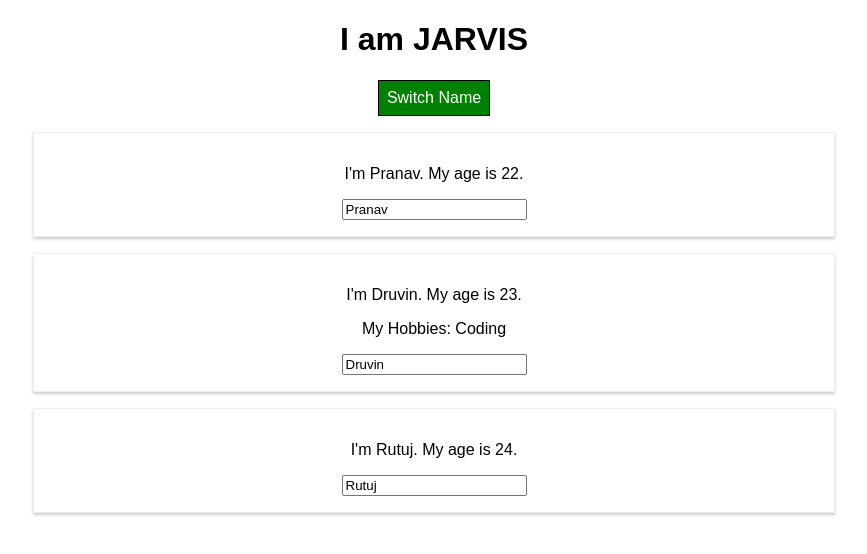
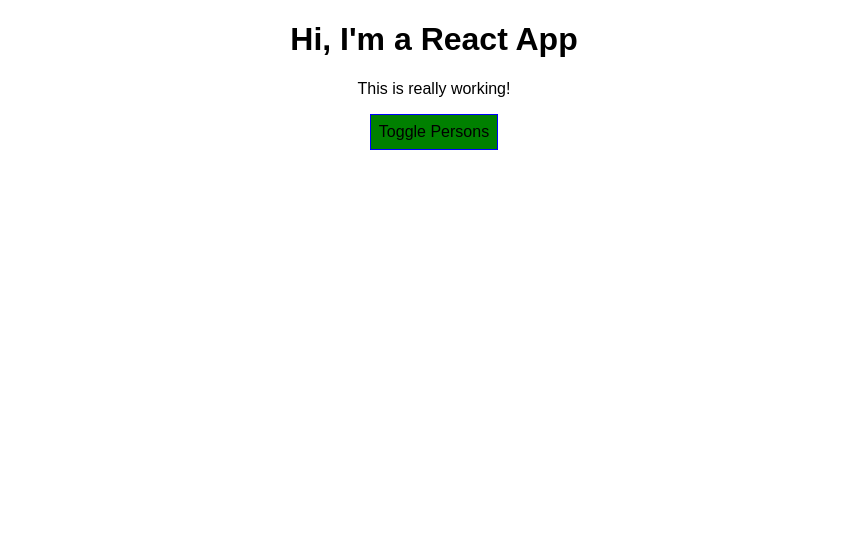
Before and after one commit to Pra9ptl/React-project, a React (Create React App) app: page / in a window 1280 px wide. Shown: the top 554 px of the page, without its empty margins (206-1073 px from the left). Built offline with nearby package versions, Linux system fonts and the light colour scheme.

Commit message:
contional display of components

```diff
--- a/src/App.js
+++ b/src/App.js
@@ -1,65 +1,86 @@
-import React, { useState } from 'react';
+import React, { Component } from 'react';
 import './App.css';
 import Person from './Person/Person';
 
-const App = props => {
-
-  const [personsState, setPersonsState] = useState({
+class App extends Component {
+  state = {
     persons: [
-      {name: 'Pranav', age: 22},
-      {name: 'Druvin', age: 23},
-      {name: 'Rutuj', age: 24}
-    ]
-  });
-
-  console.log(personsState);
-
-  const changeNameHandler = (newName) => {
-    //console.log('Was Clicked');
-
-    setPersonsState ({persons: [
-      {name: 'Jarvis', age: 22},
-      {name: 'Kanudo', age: 23},
-      {name: newName, age: 30}
-    ]});
+      { name: 'Pranav', age: 28 },
+      { name: 'Dhruvin', age: 29 },
+      { name: 'Rutuj', age: 26 }
+    ],
+    otherState: 'some other value',
+    showPersons: false
   }
 
-  const nameChangeHandler = (event) => {
-    setPersonsState ({persons: [
-      {name: 'Pranav', age: 22},
-      {name: event.target.value, age: 23},
-      {name: "Rutuj", age: 30}
-    ]});
+  switchNameHandler = ( newName ) => {
+    // console.log('Was clicked!');
+    // DON'T DO THIS: this.state.persons[0].name = 'Maximilian';
+    this.setState( {
+      persons: [
+        { name: newName, age: 28 },
+        { name: 'Dhruvin', age: 29 },
+        { name: 'Rutuj', age: 27 }
+      ]
+    } )
   }
 
-  const btnstyle = {
+  nameChangedHandler = ( event ) => {
+    this.setState( {
+      persons: [
+        { name: 'Pranav', age: 28 },
+        { name: event.target.value, age: 29 },
+        { name: 'Rutuj', age: 26 }
+      ]
+    } )
+  }
+
+  togglePersonsHandler = () => {
+    const doesShow = this.state.showPersons;
+    this.setState( { showPersons: !doesShow } );
+  }
+
+  render () {
+    const style = {
       backgroundColor: 'green',
       font: 'inherit',
-    border: '1px solid black',
+      border: '1px solid blue',
       padding: '8px',
-    color: 'white',
       cursor: 'pointer'
+    };
+
+    let persons = null;
+
+    if ( this.state.showPersons ) {
+      persons = (
+        <div>
+          <Person
+            name={this.state.persons[0].name}
+            age={this.state.persons[0].age} />
+          <Person
+            name={this.state.persons[1].name}
+            age={this.state.persons[1].age}
+            click={this.switchNameHandler.bind( this, 'Jarvis' )}
+            changed={this.nameChangedHandler} >My Hobbies: Racing</Person>
+          <Person
+            name={this.state.persons[2].name}
+            age={this.state.persons[2].age} />
+        </div>
+      );
     }
 
     return (
       <div className="App">
-      <h1>I am JARVIS</h1>
+        <h1>Hi, I'm a React App</h1>
+        <p>This is really working!</p>
         <button
-        onClick={() => changeNameHandler('Chutiyo!!!!')}
-        style={btnstyle}>Switch Name</button>
-      <Person
-        name = {personsState.persons[0].name}
-        age = {personsState.persons[0].age}/>
-      <Person
-        name = {personsState.persons[1].name}
-        age = {personsState.persons[1].age}
-        click={changeNameHandler.bind(this, 'Chutiyo!!')}
-        change = {nameChangeHandler}> My Hobbies: Coding</Person>
-      <Person
-        name = {personsState.persons[2].name}
-        age = {personsState.persons[2].age}/>
+          style={style}
+          onClick={this.togglePersonsHandler}>Toggle Persons</button>
+        {persons}
       </div>
     );
+    // return React.createElement('div', {className: 'App'}, React.createElement('h1', null, 'Does this work now?'));
+  }
 }
 
 export default App;
```
Lines whose indentation alone changed are shown as unchanged.
